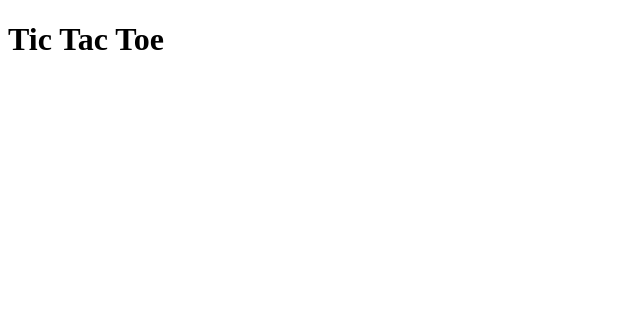
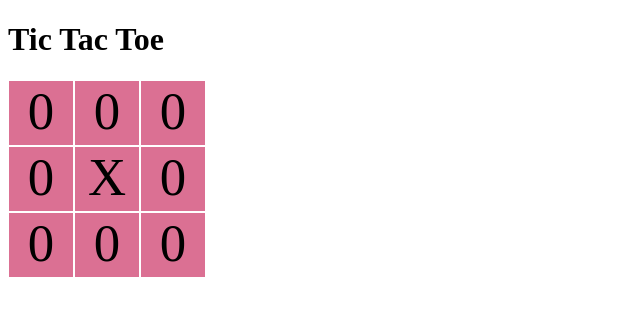
Before and after one commit to nickgrief/tic-tac-toe, a plain HTML site: page index.html in a window 1280 px wide. Shown: the whole page, without its empty margins (0-640 px from the left). Drawn offline with Linux system fonts and the light colour scheme.

Commit message:
Add basic displaying of the grid

```diff
--- a/index.html
+++ b/index.html
@@ -12,6 +12,7 @@
 
 <body>
   <h1>Tic Tac Toe</h1>
+  <div class="game"></div>
 </body>
 
 </html>
--- a/script.js
+++ b/script.js
@@ -2,35 +2,61 @@
 // All game logic and object contains here
 const game = (() => {
   // Gameboard created using module pattern
-  const gameBoard = ((size) => {
-    // Declare grid so we can operate on it
-    let grid;
+  const gameBoard = (() => {
+    // Declare private grid so we can operate on it
+    let _grid;
 
     // Create initialises grid values so we can
     // both create and reset grid with this function
-    const create = () => {
-      grid = new Array(size).fill(0);
-      grid.forEach((_, i) => {
-        grid[i] = new Array(size).fill("0");
+    const create = (size) => {
+      _grid = new Array(size).fill(0);
+      _grid.forEach((_, i) => {
+        _grid[i] = new Array(size).fill("0");
       });
-
-      console.log(grid);
     };
 
     // Change allows us to modify any grid cell
     const change = (row, column, symbol) => {
-      grid[row][column] = symbol;
-      console.log(grid);
+      _grid[row][column] = symbol;
+    };
+
+    // Public getter for grid so we can display it
+    const grid = () => {
+      return _grid;
     };
 
     return {
+      grid,
       create,
       change,
     };
-  })(4);
-  console.log(gameBoard);
+  })();
 
-  gameBoard.create();
+  // Initialise board
+  gameBoard.create(3);
+
+  // Clears and redraws board
+  const displayBoard = () => {
+    const gameHolder = document.querySelector(".game");
+    while (gameHolder.hasChildNodes()) {
+      gameHolder.removeChild(gameHolder.lastChild);
+    }
+    for (row in gameBoard.grid()) {
+      const rowHolder = document.createElement("div");
+      rowHolder.classList.toggle("row");
+      for (column in gameBoard.grid()[row]) {
+        const cellHolder = document.createElement("div");
+        cellHolder.classList.toggle("cell");
+        cellHolder.textContent = gameBoard.grid()[row][column];
+        rowHolder.appendChild(cellHolder);
+      }
+      gameHolder.appendChild(rowHolder);
+    }
+  };
+
+  displayBoard();
+  gameBoard.change(1, 1, "X");
+  displayBoard();
 
   // Player factory
   const playerCreator = () => {
--- a/style.css
+++ b/style.css
@@ -0,0 +1,12 @@
+.row {
+  display: flex;
+}
+
+.cell {
+  height: 64px;
+  width: 64px;
+  font-size: 3.3rem;
+  text-align: center;
+  border: 1px solid white;
+  background-color: palevioletred;
+}
```
